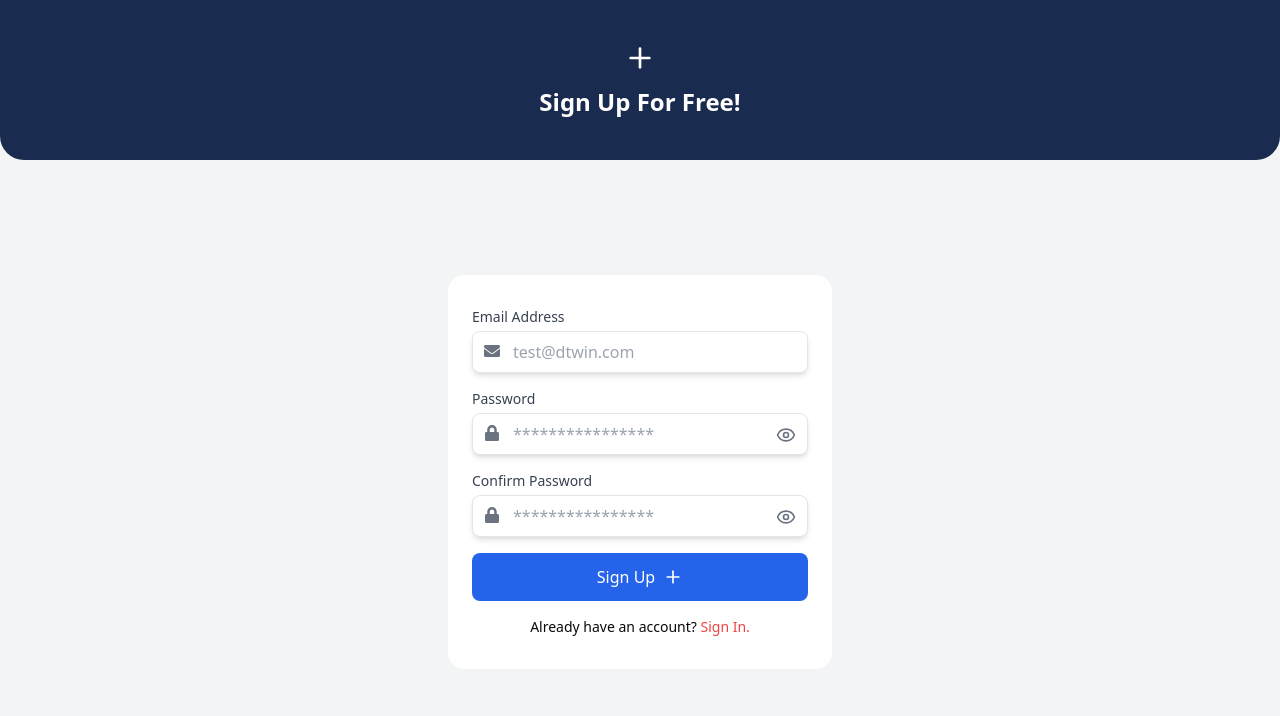
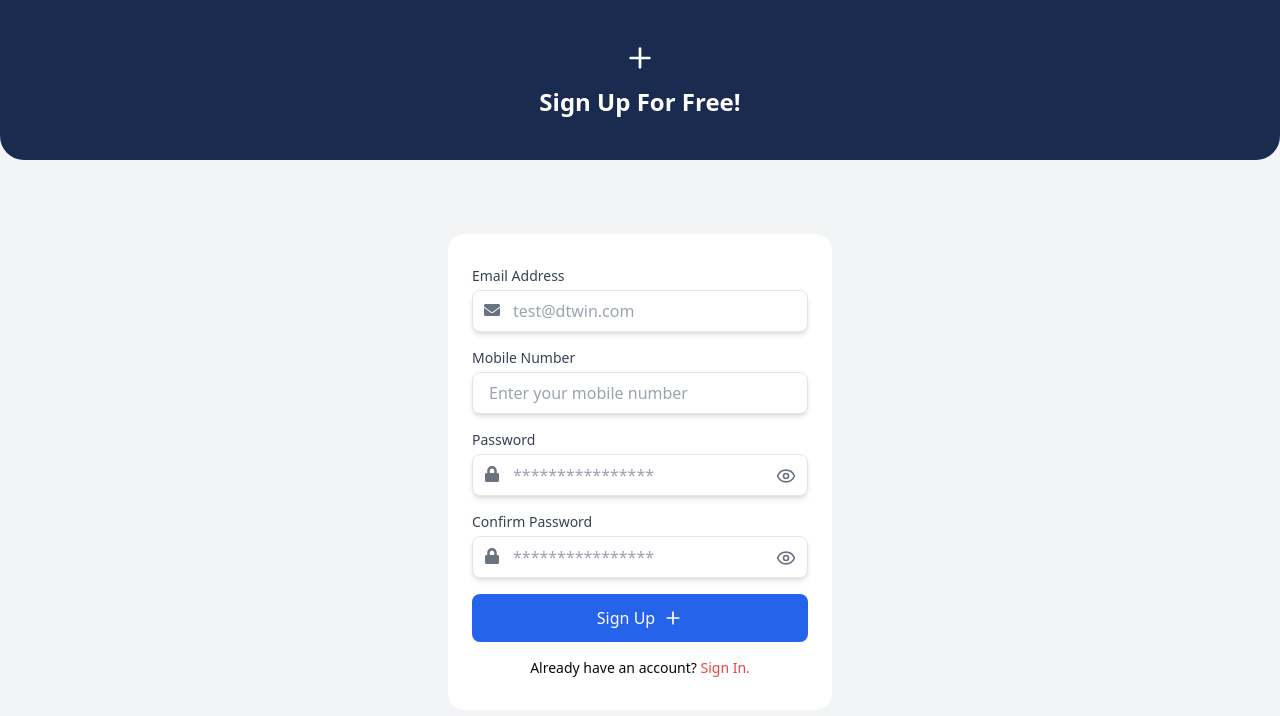
Before and after one commit to PrasanthYT/EB-Dtwin, a React (Vite) app: page /signup in a window 1280 px wide. Shown: the top 716 px of the page. Built offline with nearby package versions, Linux system fonts and the light colour scheme.

Commit message:
Sign in & up

```diff
--- a/src/PrivateRoute.jsx
+++ b/src/PrivateRoute.jsx
@@ -1,23 +1,22 @@
-import {jwtDecode} from "jwt-decode";
+import { jwtDecode } from "jwt-decode";
 import { Navigate } from "react-router-dom";
 
-// ✅ PrivateRoute with Token Expiry Check
 const PrivateRoute = ({ children }) => {
   const token = sessionStorage.getItem("token");
-
+  console.log("Token in sessionStorage:", token);
   if (!token) return <Navigate to="/signin" replace />;
 
   try {
-    const decoded = jwtDecode(token); // Decode JWT
-    const currentTime = Date.now() / 1000; // Convert to seconds
+    const decoded = jwtDecode(token); // ✅ No secret key
+    const currentTime = Date.now() / 1000;
 
     if (decoded.exp < currentTime) {
-      sessionStorage.removeItem("token"); // Remove expired token
+      sessionStorage.removeItem("token");
       return <Navigate to="/signin" replace />;
     }
   } catch (error) {
     console.error("Invalid Token:", error);
-    sessionStorage.removeItem("token"); // Remove invalid token
+    sessionStorage.removeItem("token");
     return <Navigate to="/signin" replace />;
   }
 
--- a/src/pages/auth/SignIn.jsx
+++ b/src/pages/auth/SignIn.jsx
@@ -17,12 +17,12 @@ export default function SignIn() {
     setLoading(true);
 
     try {
-      const response = await fetch("http://localhost:4200/api/auth/login", {
+      const response = await fetch("http://localhost:4000/api/users/email/login", {
         method: "POST",
         headers: {
           "Content-Type": "application/json",
         },
-        body: JSON.stringify({ username: email, password }),
+        body: JSON.stringify({ email, password }),
       });
 
       const data = await response.json();
@@ -32,9 +32,9 @@ export default function SignIn() {
       }
 
       toast.success("Login successful!");
-
+      console.log("Login successful:", data.access);
       // Save token or user info in localStorage/sessionStorage if needed
-      sessionStorage.setItem("token", data.token);
+      sessionStorage.setItem("token", data.data.accessToken);
 
       setEmail("");
       setPassword("");
--- a/src/pages/auth/SignUp.jsx
+++ b/src/pages/auth/SignUp.jsx
@@ -5,49 +5,94 @@ import { Eye, EyeOff, Plus } from "lucide-react";
 import toast, { Toaster } from "react-hot-toast";
 
 export default function SignUp() {
+  const [step, setStep] = useState("signup");
   const [showPassword, setShowPassword] = useState(false);
   const [showConfirmPassword, setShowConfirmPassword] = useState(false);
   const [email, setEmail] = useState("");
   const [password, setPassword] = useState("");
+  const [mobile_number, setMobileNumber] = useState("");
   const [confirmPassword, setConfirmPassword] = useState("");
+  const [otp, setOtp] = useState("");
+  const [token, setToken] = useState("");
   const [loading, setLoading] = useState(false);
-  const navigate = useNavigate(); // Hook for redirection
+  const navigate = useNavigate();
 
-  const handleSubmit = async (e) => {
+  const handleSignup = async (e) => {
     e.preventDefault();
-
     if (password !== confirmPassword) {
       toast.error("Passwords do not match.");
       return;
     }
 
     setLoading(true);
-
     try {
-      const response = await fetch("http://localhost:4200/api/auth/register", {
+      const response = await fetch(
+        "http://localhost:4000/api/users/email/initiate-signup",
+        {
           method: "POST",
           headers: {
             "Content-Type": "application/json",
           },
-        body: JSON.stringify({ username: email, password }),
-      });
+          body: JSON.stringify({
+            email,
+            password,
+            first_name: "Monesh",
+            last_name: "B",
+            mobile_number,
+          }),
+        }
+      );
 
       const data = await response.json();
+      console.log("Signup response:", data);
 
       if (!response.ok) {
-        throw new Error(data.message || "Something went wrong!");
+        throw new Error(data.message || "Signup initiation failed");
       }
+
+      toast.success("OTP sent to your email.");
+      setToken(data.data.token); // Save the token for OTP verification
+      setStep("otp"); // Move to OTP step
+    } catch (error) {
+      console.log("Error during signup:", error);
+      toast.error(error[0] || error.message);
+    } finally {
+      setLoading(false);
+    }
+  };
+
+  const handleOtpVerification = async (e) => {
+    e.preventDefault();
+    setLoading(true);
+    try {
+      const response = await fetch(
+        "http://localhost:4000/api/users/email/complete-signup",
+        {
+          method: "POST",
+          headers: {
+            "Content-Type": "application/json",
+          },
+          body: JSON.stringify({
+            token,
+            otp,
+          }),
+        }
+      );
+
+      const data = await response.json();
+      console.log("OTP verification response:", data);
+      if (!response.ok) {
+        throw new Error(data.message || "OTP verification failed");
+      }
+
       sessionStorage.setItem("token", data.token);
-      toast.success("Registration successful! Redirecting...");
+      toast.success("Account verified! Redirecting...");
 
       setTimeout(() => {
-        navigate("/home"); // Redirect after 2 seconds
+        navigate("/home");
       }, 2000);
-
-      setEmail("");
-      setPassword("");
-      setConfirmPassword("");
     } catch (error) {
+      console.log("Error during OTP verification:", error);
       toast.error(error.message);
     } finally {
       setLoading(false);
@@ -55,24 +100,22 @@ export default function SignUp() {
   };
 
   const handleSignin = () => {
-    navigate("/signin"); // Redirect to Sign In page
+    navigate("/signin");
   };
 
   return (
     <div className="flex items-center justify-center h-screen bg-gray-100 relative">
-      <Toaster position="top-center" reverseOrder={false} />{" "}
-      {/* Toast Notification */}
-      {/* Blue Header Section */}
+      <Toaster position="top-center" reverseOrder={false} />
       <div className="absolute top-0 left-0 w-full bg-[#1A2B50] h-40 rounded-b-3xl flex flex-col items-center justify-center">
         <Plus className="text-white h-8 w-8" />
         <h2 className="text-white text-2xl font-semibold mt-3">
-          Sign Up For Free!
+          {step === "signup" ? "Sign Up For Free!" : "Enter OTP to Verify"}
         </h2>
       </div>
-      {/* Card Container */}
       <div className="w-full max-w-sm bg-white rounded-2xl overflow-hidden relative mt-36">
         <div className="px-6 py-8">
-          <form onSubmit={handleSubmit} className="space-y-4">
+          {step === "signup" ? (
+            <form onSubmit={handleSignup} className="space-y-4">
               <div>
                 <label className="block text-gray-700 text-sm font-medium">
                   Email Address
@@ -86,6 +129,23 @@ export default function SignUp() {
                     value={email}
                     onChange={(e) => setEmail(e.target.value)}
                     required
+                  />
+                </div>
+              </div>
+              <div>
+                <label className="block text-gray-700 text-sm font-medium">
+                  Mobile Number
+                </label>
+                <div className="relative mt-1">
+                  <input
+                    type="tel"
+                    className="w-full pl-4 pr-4 py-2 text-gray-900 border rounded-lg shadow-md focus:ring-2 focus:ring-blue-500 outline-none"
+                    placeholder="Enter your mobile number"
+                    value={mobile_number}
+                    onChange={(e) => setMobileNumber(e.target.value)}
+                    required
+                    pattern="[0-9]{10,15}"
+                    maxLength={15}
                   />
                 </div>
               </div>
@@ -149,26 +209,61 @@ export default function SignUp() {
               <button
                 type="submit"
                 className={`w-full mt-2 py-3 bg-blue-600 text-white font-medium rounded-lg transition flex items-center justify-center ${
-                loading ? "opacity-50 cursor-not-allowed" : "hover:bg-blue-700"
+                  loading
+                    ? "opacity-50 cursor-not-allowed"
+                    : "hover:bg-blue-700"
                 }`}
                 disabled={loading}
               >
-              {loading ? "Signing Up..." : "Sign Up"}
+                {loading ? "Sending OTP..." : "Sign Up"}
                 <Plus className="ml-2 h-5 w-5" />
               </button>
             </form>
+          ) : (
+            <form onSubmit={handleOtpVerification} className="space-y-4">
+              <div>
+                <label className="block text-gray-700 text-sm font-medium">
+                  OTP Code
+                </label>
+                <input
+                  type="text"
+                  maxLength={4}
+                  pattern="\d{4}"
+                  className="w-full px-4 py-2 text-gray-900 border rounded-lg shadow-md focus:ring-2 focus:ring-blue-500 outline-none"
+                  placeholder="Enter 4-digit OTP"
+                  value={otp}
+                  onChange={(e) => setOtp(e.target.value)}
+                  required
+                />
+              </div>
 
+              <button
+                type="submit"
+                className={`w-full mt-2 py-3 bg-green-600 text-white font-medium rounded-lg transition ${
+                  loading
+                    ? "opacity-50 cursor-not-allowed"
+                    : "hover:bg-green-700"
+                }`}
+                disabled={loading}
+              >
+                {loading ? "Verifying..." : "Verify OTP"}
+              </button>
+            </form>
+          )}
+
+          {step === "signup" && (
             <div className="mt-4 text-center">
               <p className="text-sm">
                 Already have an account?{" "}
                 <a
                   onClick={handleSignin}
-                className="text-red-500 font-medium hover:underline"
+                  className="text-red-500 font-medium hover:underline cursor-pointer"
                 >
                   Sign In.
                 </a>
               </p>
             </div>
+          )}
         </div>
       </div>
     </div>
```
Lines whose indentation alone changed are shown as unchanged.
